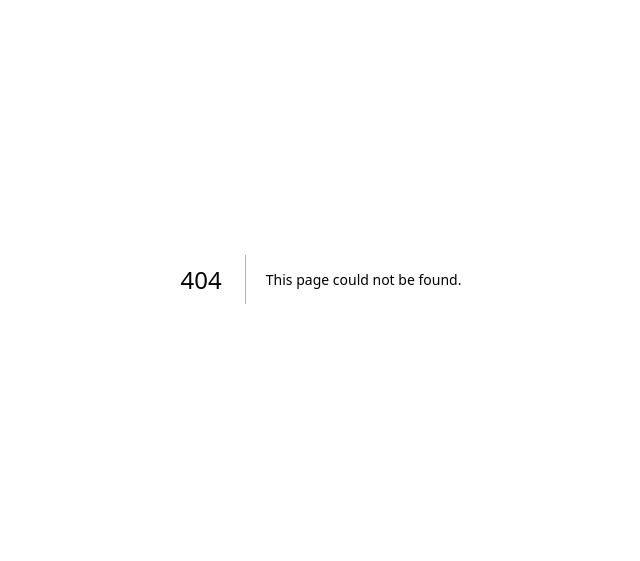
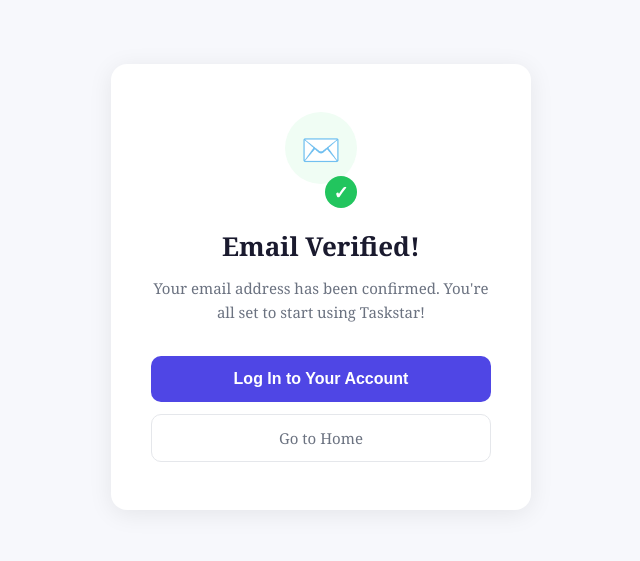
Before and after one commit to michaellopez415-glitch/Taskstar, a Next.js app: page /auth/verify-email in a window 1280 px wide. Before the commit this address had no page. Shown: the part 121-682 px from the top of the page, without its empty margins (319-959 px from the left). Built offline with nearby package versions, Linux system fonts and the light colour scheme; no server answers.

Commit message:
Add email verification page

```diff
--- /dev/null
+++ b/app/auth/verify-email/page.tsx
@@ -0,0 +1,152 @@
+"use client";
+
+import { useEffect, useState } from "react";
+import { useRouter } from "next/navigation";
+
+export default function VerifyEmailPage() {
+  const router = useRouter();
+  const [status, setStatus] = useState<"loading" | "success" | "error">("loading");
+
+  useEffect(() => {
+    const checkSession = async () => {
+      try {
+        const { createClient } = await import("@/lib/supabase");
+        const supabase = createClient();
+        const { data } = await supabase.auth.getSession();
+        if (data.session) {
+          setStatus("success");
+        } else {
+          setStatus("success");
+        }
+      } catch {
+        setStatus("success");
+      }
+    };
+    checkSession();
+  }, []);
+
+  if (status === "loading") {
+    return (
+      <div style={styles.wrapper}>
+        <div style={styles.card}>
+          <div style={styles.spinner} />
+          <p style={styles.subtitle}>Verifying your email…</p>
+        </div>
+      </div>
+    );
+  }
+
+  return (
+    <div style={styles.wrapper}>
+      <div style={styles.card}>
+        <div style={styles.iconCircle}>✉️</div>
+        <div style={styles.checkmark}>✓</div>
+        <h1 style={styles.title}>Email Verified!</h1>
+        <p style={styles.subtitle}>
+          Your email address has been confirmed. You're all set to start using Taskstar!
+        </p>
+        <button onClick={() => router.push("/auth/login")} style={styles.primaryBtn}>
+          Log In to Your Account
+        </button>
+        <button onClick={() => router.push("/")} style={styles.secondaryBtn}>
+          Go to Home
+        </button>
+      </div>
+    </div>
+  );
+}
+
+const styles: Record<string, React.CSSProperties> = {
+  wrapper: {
+    minHeight: "100vh",
+    display: "flex",
+    alignItems: "center",
+    justifyContent: "center",
+    backgroundColor: "#f7f8fc",
+    fontFamily: "'Georgia', serif",
+    padding: "24px",
+  },
+  card: {
+    backgroundColor: "#ffffff",
+    borderRadius: "16px",
+    boxShadow: "0 4px 24px rgba(0,0,0,0.08)",
+    padding: "48px 40px",
+    width: "100%",
+    maxWidth: "420px",
+    textAlign: "center",
+    display: "flex",
+    flexDirection: "column",
+    alignItems: "center",
+  },
+  iconCircle: {
+    width: "72px",
+    height: "72px",
+    borderRadius: "50%",
+    backgroundColor: "#f0fdf4",
+    display: "flex",
+    alignItems: "center",
+    justifyContent: "center",
+    fontSize: "32px",
+    marginBottom: "12px",
+  },
+  checkmark: {
+    width: "32px",
+    height: "32px",
+    borderRadius: "50%",
+    backgroundColor: "#22c55e",
+    color: "#ffffff",
+    display: "flex",
+    alignItems: "center",
+    justifyContent: "center",
+    fontSize: "18px",
+    fontWeight: "bold",
+    marginBottom: "20px",
+    marginTop: "-20px",
+    marginLeft: "40px",
+  },
+  title: {
+    fontSize: "26px",
+    fontWeight: "700",
+    color: "#1a1a2e",
+    margin: "0 0 12px",
+  },
+  subtitle: {
+    fontSize: "15px",
+    color: "#6b7280",
+    margin: "0 0 32px",
+    lineHeight: "1.6",
+  },
+  primaryBtn: {
+    width: "100%",
+    padding: "14px",
+    backgroundColor: "#4f46e5",
+    color: "#ffffff",
+    fontSize: "16px",
+    fontWeight: "600",
+    border: "none",
+    borderRadius: "10px",
+    cursor: "pointer",
+    marginBottom: "12px",
+  },
+  secondaryBtn: {
+    width: "100%",
+    padding: "13px",
+    backgroundColor: "transparent",
+    color: "#6b7280",
+    fontSize: "15px",
+    fontWeight: "500",
+    border: "1.5px solid #e5e7eb",
+    borderRadius: "10px",
+    cursor: "pointer",
+    fontFamily: "inherit",
+  },
+  spinner: {
+    width: "40px",
+    height: "40px",
+    border: "3px solid #e5e7eb",
+    borderTop: "3px solid #4f46e5",
+    borderRadius: "50%",
+    margin: "0 auto 20px",
+    animation: "spin 0.8s linear infinite",
+  },
+};
```
